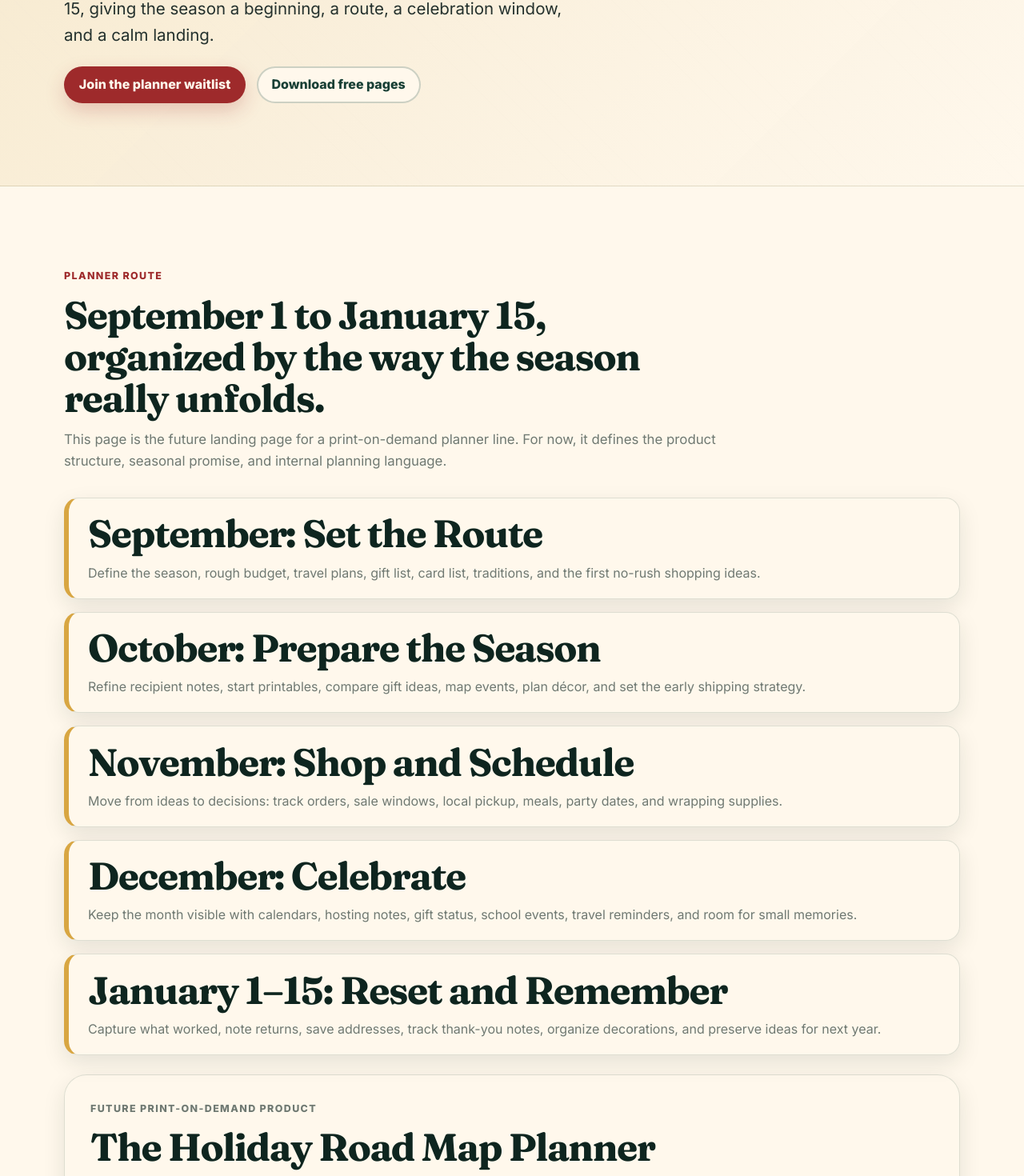
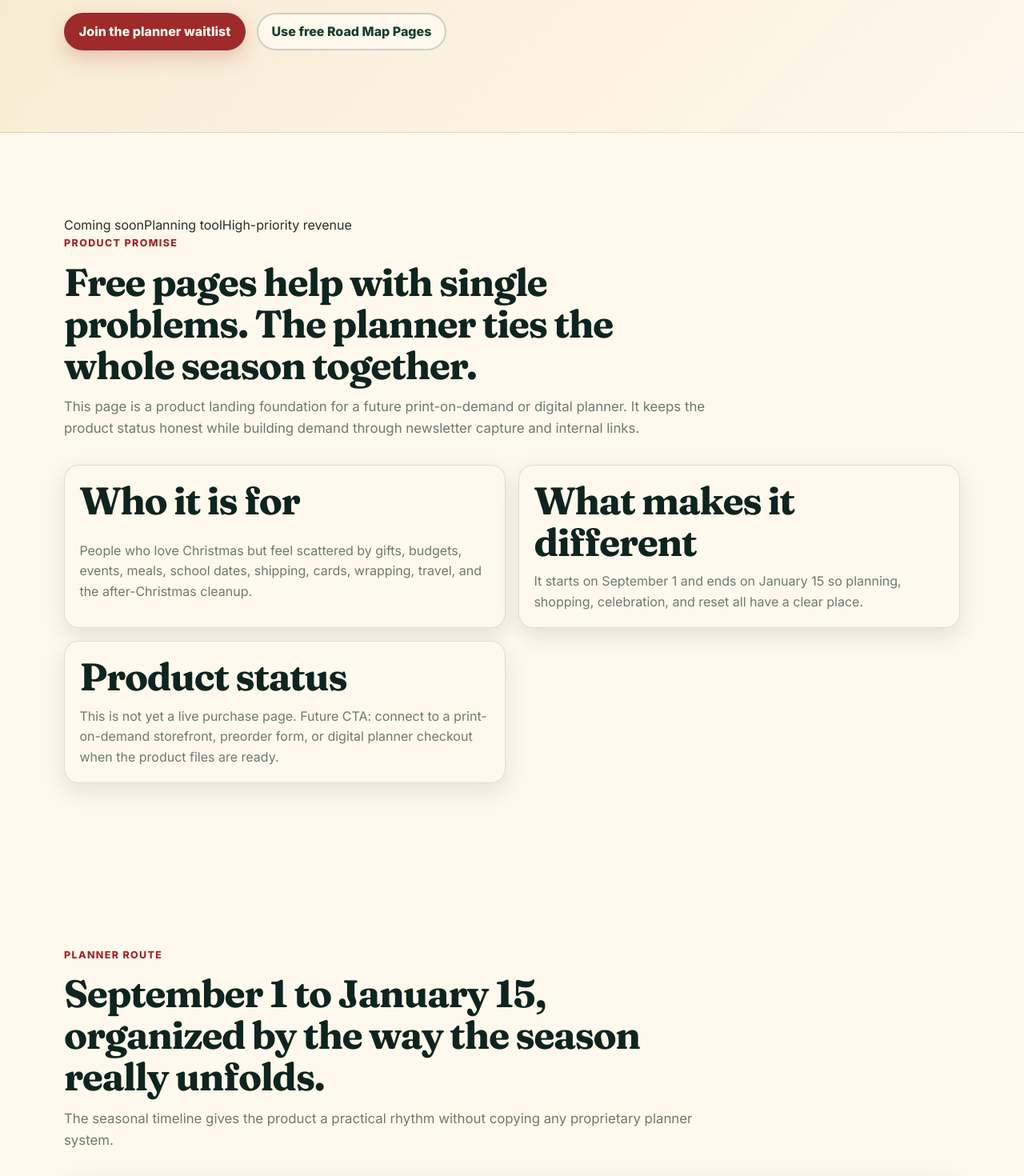
Before and after one commit to BryanFinnigan/holiday-road-map, a Next.js app: page /planner in a window 1280 px wide. Shown: the part 889-2359 px from the top of the page at 80% size. Built offline with nearby package versions, Linux system fonts and the light colour scheme; no server answers.

Commit message:
Upgrade planner landing page

```diff
--- a/app/planner/page.tsx
+++ b/app/planner/page.tsx
@@ -1,70 +1,13 @@
 import type { Metadata } from "next";
-import Link from "next/link";
-import Hero from "@/components/Hero";
-import SectionHeader from "@/components/SectionHeader";
+import PlannerLanding from "@/components/PlannerLanding";
 import { createMetadata } from "@/lib/seo";
 
 export const metadata: Metadata = createMetadata({
   title: "The Holiday Road Map Planner",
-  description: "Preview the Holiday Road Map Planner, a future Christmas planner built around the September 1 through January 15 season.",
+  description: "Preview The Holiday Road Map Planner, a future September 1 through January 15 Christmas planning system built around gifts, budgets, calendars, hosting, wrapping, and the after-Christmas reset.",
   path: "/planner"
 });
 
-const months = [
-  {
-    title: "September: Set the Route",
-    description: "Define the season, rough budget, travel plans, gift list, card list, traditions, and the first no-rush shopping ideas."
-  },
-  {
-    title: "October: Prepare the Season",
-    description: "Refine recipient notes, start printables, compare gift ideas, map events, plan décor, and set the early shipping strategy."
-  },
-  {
-    title: "November: Shop and Schedule",
-    description: "Move from ideas to decisions: track orders, sale windows, local pickup, meals, party dates, and wrapping supplies."
-  },
-  {
-    title: "December: Celebrate",
-    description: "Keep the month visible with calendars, hosting notes, gift status, school events, travel reminders, and room for small memories."
-  },
-  {
-    title: "January 1–15: Reset and Remember",
-    description: "Capture what worked, note returns, save addresses, track thank-you notes, organize decorations, and preserve ideas for next year."
-  }
-];
-
 export default function PlannerPage() {
-  return (
-    <>
-      <Hero
-        eyebrow="The Holiday Road Map Planner"
-        title="A Christmas planner that starts before the rush and ends after the reset."
-        description="The paid planner concept covers September 1 through January 15, giving the season a beginning, a route, a celebration window, and a calm landing."
-        primaryCta={{ label: "Join the planner waitlist", href: "#future-planner" }}
-        secondaryCta={{ label: "Download free pages", href: "/printables" }}
-      />
-      <section className="section container">
-        <SectionHeader
-          eyebrow="Planner route"
-          title="September 1 to January 15, organized by the way the season really unfolds."
-          description="This page is the future landing page for a print-on-demand planner line. For now, it defines the product structure, seasonal promise, and internal planning language."
-        />
-        <div className="timeline-list">
-          {months.map((month) => (
-            <article className="timeline-card" key={month.title}>
-              <h2>{month.title}</h2>
-              <p>{month.description}</p>
-            </article>
-          ))}
-        </div>
-        <div id="future-planner" className="product-cta-card">
-          <p className="eyebrow">Future print-on-demand product</p>
-          <h2>The Holiday Road Map Planner</h2>
-          <p>Future CTA: connect this area to a paid planner page, print-on-demand storefront, preorder form, or newsletter waitlist when the product is designed.</p>
-          {/* Future paid planner link goes here. */}
-          <Link className="button primary" href="/printables">Use the free starter pages first</Link>
-        </div>
-      </section>
-    </>
-  );
+  return <PlannerLanding />;
 }
```
